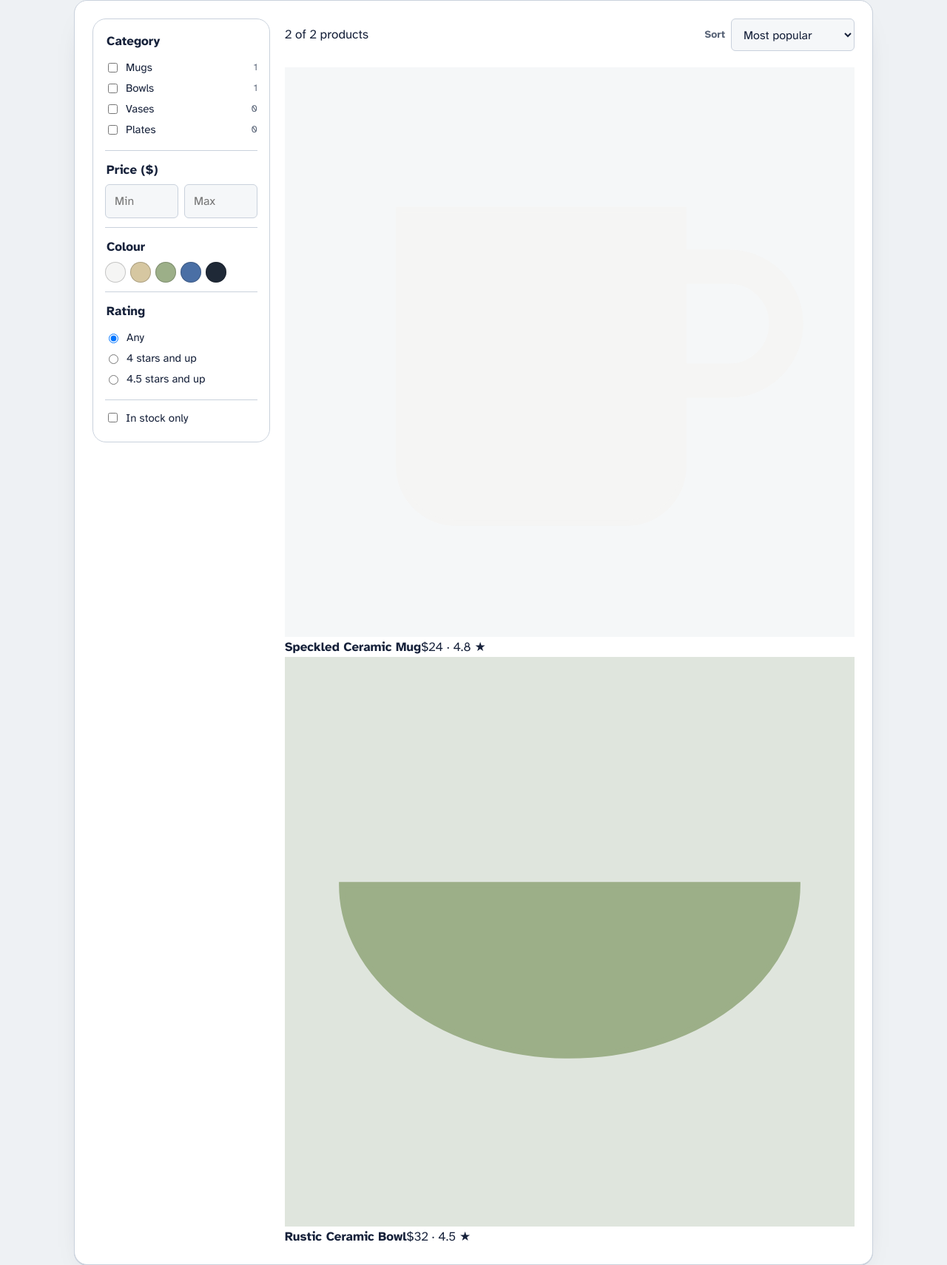
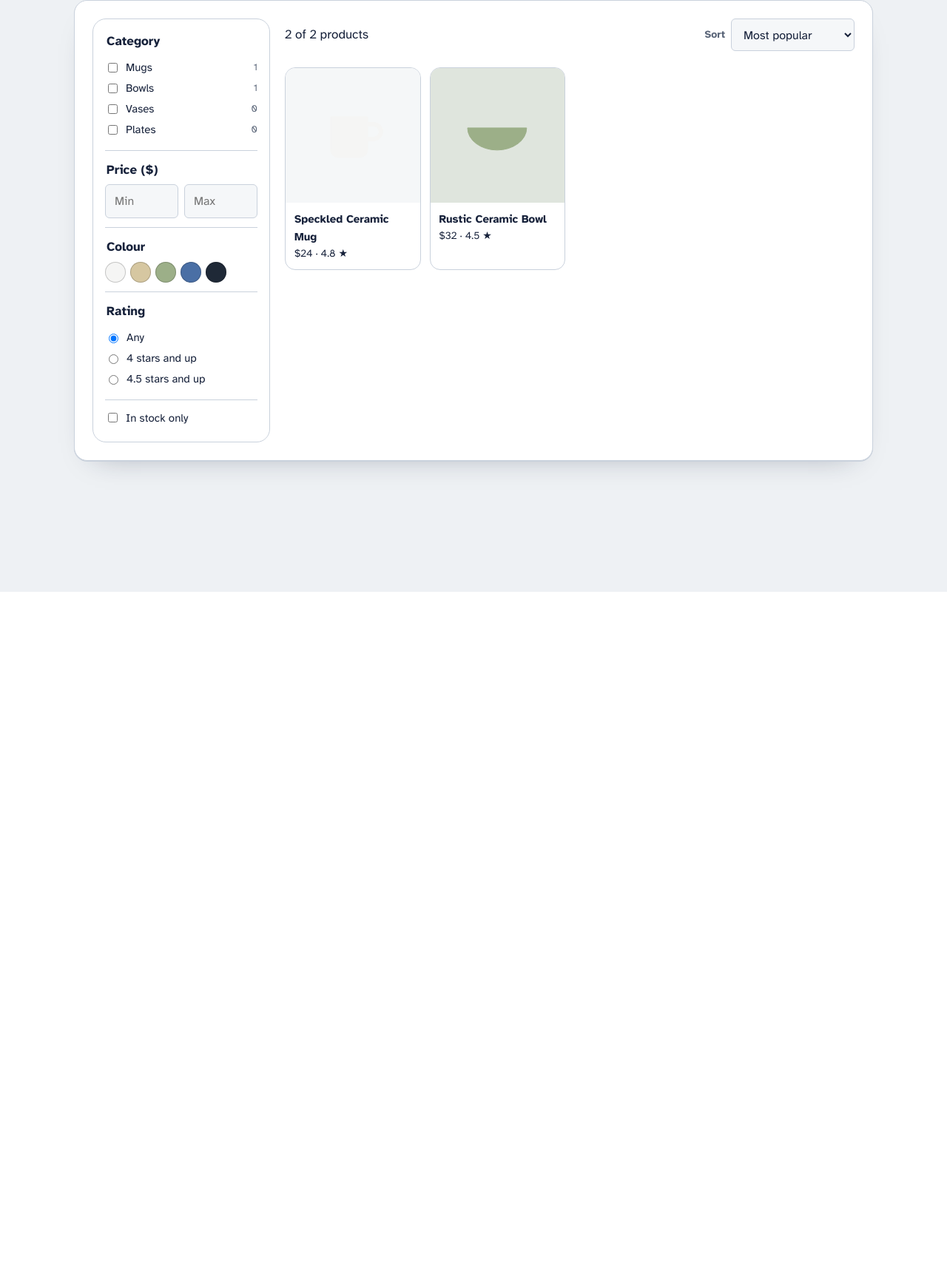
Before and after one commit to DoomIAD/shelter, a Flask app: template templates/filtering_example.html in a window 1280 px wide. Shown: the whole page at 74% size. After the commit the page ends 800 px from the top, so only its background shows below. Run offline with Flask 3, Linux system fonts and the light colour scheme; the template is opened without the code that fills it, so the values that code supplies are empty.

Commit message:
Filter example

```diff
--- a/templates/filtering_example.html
+++ b/templates/filtering_example.html
@@ -28,133 +29,44 @@ Create
         --ink: #16213a;
         --muted: #5b6679;
         --line: #c9d1dc;
-        --ok: #0f7b4f;
-        --err: #b42318;
-        --warn: #a15c00;
-        --accent-ink: #fff;
+        --accent: #0369a1;
         --r-lg: 18px;
-        --r-md: 10px;
         --r-sm: 6px;
-        --display: "Bricolage Grotesque", "Segoe UI", system-ui, sans-serif;
         --body: "Atkinson Hyperlegible", "Segoe UI", system-ui, sans-serif;
-        --code:
-          "JetBrains Mono", ui-monospace, "Cascadia Code", Consolas, monospace;
         color-scheme: light dark;
-        box-sizing: border-box;
         padding-top: env(safe-area-inset-top, 0px);
         padding-bottom: env(safe-area-inset-bottom, 0px);
       }
       @media (prefers-color-scheme: dark) {
-        :root:not([data-theme="light"]) {
+        :root {
           --paper: #0e1624;
           --panel: #162033;
           --sunk: #111a2a;
           --ink: #e6ebf2;
           --muted: #98a4b7;
           --line: #2b3852;
-          --ok: #3dd68c;
-          --err: #ff7a6e;
-          --warn: #f2b84b;
         }
-      }
-      :root[data-theme="dark"] {
-        --paper: #0e1624;
-        --panel: #162033;
-        --sunk: #111a2a;
-        --ink: #e6ebf2;
-        --muted: #98a4b7;
-        --line: #2b3852;
-        --ok: #3dd68c;
-        --err: #ff7a6e;
-        --warn: #f2b84b;
       }
       *,
       *::before,
       *::after {
-        box-sizing: inherit;
-      }
-      [hidden] {
-        display: none !important;
-      }
-      html {
-        scroll-padding-top: env(safe-area-inset-top, 0px);
+        box-sizing: border-box;
       }
       body {
         margin: 0;
         background: var(--paper);
         color: var(--ink);
         font: 17px/1.6 var(--body);
-        -webkit-font-smoothing: antialiased;
       }
-      img,
-      svg,
-      canvas,
-      video {
+      svg {
         max-width: 100%;
         display: block;
-      }
-      a {
-        color: var(--accent);
       }
       :focus-visible {
         outline: 3px solid var(--accent);
         outline-offset: 2px;
         border-radius: 4px;
       }
-      .wrap {
-        max-width: 1120px;
-        margin: 0 auto;
-        padding: 0 20px;
-      }
-
-      /* workspace */
-      .workspace {
-        background: var(--panel);
-        border: 1px solid var(--line);
-        border-radius: var(--r-lg);
-        padding: 24px;
-        box-shadow:
-          0 1px 0 var(--line),
-          0 18px 40px -28px color-mix(in srgb, var(--ink) 40%, transparent);
-      }
-
-      label.field {
-        display: flex;
-        flex-direction: column;
-        gap: 6px;
-        font-size: 14px;
-        color: var(--muted);
-        font-weight: 700;
-      }
-      input[type="text"],
-      input[type="search"],
-      input[type="number"],
-      textarea,
-      select {
-        font: 16px/1.5 var(--body);
-        color: var(--ink);
-        background: var(--sunk);
-        border: 1px solid var(--line);
-        border-radius: var(--r-sm);
-        padding: 10px 12px;
-        width: 100%;
-      }
-      textarea {
-        resize: vertical;
-        min-height: 140px;
-      }
-      select {
-        width: auto;
-        min-height: 42px;
-      }
-      input:focus,
-      textarea:focus,
-      select:focus {
-        outline: 2px solid var(--accent);
-        outline-offset: 0;
-        border-color: var(--accent);
-      }
-
       .sr-only {
         position: absolute;
         width: 1px;
@@ -164,15 +76,19 @@ Create
         white-space: nowrap;
       }
 
-      @media (prefers-reduced-motion: reduce) {
-        * {
-          animation: none !important;
-          transition: none !important;
+      .wrap {
+        max-width: 1120px;
+        margin: 0 auto;
+        padding: 0 20px;
       }
-      }
-
-      :root {
-        --accent: #0369a1;
+      .workspace {
+        background: var(--panel);
+        border: 1px solid var(--line);
+        border-radius: var(--r-lg);
+        padding: 24px;
+        box-shadow:
+          0 1px 0 var(--line),
+          0 18px 40px -28px color-mix(in srgb, var(--ink) 40%, transparent);
       }
       .fg2 {
         display: grid;
@@ -265,11 +204,44 @@ Create
         margin-bottom: 12px;
       }
       .none2 {
-        grid-column: 1/-1;
+        grid-column: 1 / -1;
         text-align: center;
         padding: 40px;
         color: var(--muted);
       }
+      .pg3 {
+        display: grid;
+        grid-template-columns: repeat(auto-fill, minmax(170px, 1fr));
+        gap: 12px;
+      }
+      .pd {
+        background: var(--panel);
+        border: 1px solid var(--line);
+        border-radius: 14px;
+        overflow: hidden;
+      }
+      .pd .sw3 {
+        aspect-ratio: 1;
+        display: grid;
+        place-items: center;
+      }
+      .pd .sw3 svg {
+        width: 55%;
+      }
+      .pd div.t {
+        padding: 10px 12px;
+        font-size: 14px;
+      }
+      .pd b {
+        display: block;
+        font-size: 15px;
+      }
+      .pd .st {
+        color: var(--err);
+        font-size: 12px;
+        font-weight: 700;
+      }
+
       @media (max-width: 760px) {
         .fg2 {
           grid-template-columns: 1fr;
@@ -282,8 +254,7 @@ Create
   </head>
   <body>
     <div class="wrap">
-      <main>
-        <section class="workspace" aria-labelledby="w-title">
+      <main class="workspace">
         <div class="fg2">
           <form class="side" id="flt" aria-label="Filters">
             <fieldset>
@@ -318,69 +276,67 @@ Create
             </fieldset>
             <fieldset>
               <legend>Rating</legend>
-                <label class="c"
-                  ><input type="radio" name="rt" value="0" checked /> Any</label
-                ><label class="c"
-                  ><input type="radio" name="rt" value="4" /> 4 stars and
-                  up</label
-                ><label class="c"
-                  ><input type="radio" name="rt" value="4.5" /> 4.5 stars and
-                  up</label
-                >
+              <label class="c">
+                <input type="radio" name="rt" value="0" checked /> Any
+              </label>
+              <label class="c">
+                <input type="radio" name="rt" value="4" /> 4 stars and up
+              </label>
+              <label class="c">
+                <input type="radio" name="rt" value="4.5" /> 4.5 stars and up
+              </label>
             </fieldset>
-              <label class="c"
-                ><input type="checkbox" id="stk" /> In stock only</label
-              >
+            <label class="c">
+              <input type="checkbox" id="stk" /> In stock only
+            </label>
           </form>
+
           <div>
             <div class="bar3">
-                <span id="cnt" aria-live="polite"></span
-                ><label
-                  class="field"
-                  style="
-                    margin: 0;
-                    flex-direction: row;
-                    align-items: center;
-                    gap: 8px;
-                  "
-                  >Sort
+              <span id="cnt" aria-live="polite"></span>
+              <label class="sort">
+                Sort
                 <select id="sort">
                   <option value="pop">Most popular</option>
                   <option value="lo">Price: low to high</option>
                   <option value="hi">Price: high to low</option>
                   <option value="rt">Best rated</option>
                   <option value="new">Newest</option>
-                  </select></label
-                >
+                </select>
+              </label>
             </div>
             <div class="chips2" id="chips"></div>
             <div class="pg3" id="grid"></div>
           </div>
         </div>
-        </section>
       </main>
     </div>
+
     <script>
-      // Shared helpers (same in every Browser AI Lab project)
       const $ = (s, r = document) => r.querySelector(s);
       const $$ = (s, r = document) => [...r.querySelectorAll(s)];
-    </script>
-    <script>
-      (() => {
-        const CATS = ["Mugs", "Bowls", "Vases", "Plates"],
-          COLS = [
-            ["white", "#F5F5F4"],
-            ["sand", "#D6C7A1"],
-            ["sage", "#9CAF88"],
-            ["blue", "#4A6FA5"],
-            ["black", "#1F2937"],
-          ];
-        const shape = {
+
+      const CATS = ["Mugs", "Bowls", "Vases", "Plates"];
+      const COLS = {
+        white: "#F5F5F4",
+        sand: "#D6C7A1",
+        sage: "#9CAF88",
+        blue: "#4A6FA5",
+        black: "#1F2937",
+      };
+      const SHAPES = {
         Mugs: '<path d="M20 25h50v45a10 10 0 0 1-10 10H30a10 10 0 0 1-10-10z"/><path d="M70 35h8a10 10 0 0 1 0 20h-8" fill="none" stroke-width="6"/>',
         Bowls: '<path d="M10 40h80a40 30 0 0 1-80 0z"/>',
         Vases:
           '<path d="M40 10h20v12c14 8 18 22 18 38a28 28 0 0 1-56 0c0-16 4-30 18-38z"/>',
         Plates: '<ellipse cx="50" cy="50" rx="44" ry="18"/>',
+      };
+      const SORTS = {
+        pop: (a, b) => b.pop - a.pop,
+        lo: (a, b) => a.price - b.price,
+        hi: (a, b) => b.price - a.price,
+        rt: (a, b) => b.rating - a.rating,
+        new: (a, b) => b.added - a.added,
       };
 
       const P = [
@@ -407,24 +362,29 @@ Create
           pop: 380,
           added: 2,
         },
-
         // Insert additional products here
       ];
+
+      let chips = []; // [label, input element] for each active filter
 
       $("#cats").innerHTML = CATS.map(
         (c) =>
           `<label class="c"><input type="checkbox" name="cat" value="${c}"> ${c}<span class="n">${P.filter((p) => p.cat === c).length}</span></label>`,
       ).join("");
-        $("#cols").innerHTML = COLS.map(
+      $("#cols").innerHTML = Object.entries(COLS)
+        .map(
           ([n, h]) =>
-            `<label title="${n}"><input type="checkbox" name="col" value="${n}" aria-label="${n}"><span style="background:${h}"></span></label>`,
-        ).join("");
+            `<label title="${n}"><input type="checkbox" name="color" value="${n}" aria-label="${n}"><span style="background:${h}"></span></label>`,
+        )
+        .join("");
+
+      // Restore filters from the URL
       function read() {
         const q = new URLSearchParams(location.search);
         $$("[name=cat]").forEach(
           (i) => (i.checked = q.getAll("cat").includes(i.value)),
         );
-          $$("[name=col]").forEach(
+        $$("[name=color]").forEach(
           (i) => (i.checked = q.getAll("color").includes(i.value)),
         );
         $("#mn").value = q.get("min") || "";
@@ -434,10 +394,12 @@ Create
         $("#stk").checked = q.has("instock");
         $("#sort").value = q.get("sort") || "pop";
       }
+
+      // Read the current filters from the form
       function state() {
         return {
           cats: $$("[name=cat]:checked").map((i) => i.value),
-            cols: $$("[name=col]:checked").map((i) => i.value),
+          colors: $$("[name=color]:checked").map((i) => i.value),
           min: +$("#mn").value || 0,
           max: +$("#mx").value || Infinity,
           rt: +$("[name=rt]:checked").value,
@@ -445,10 +407,12 @@ Create
           sort: $("#sort").value,
         };
       }
+
+      // Save filters to the URL
       function write(s) {
         const q = new URLSearchParams();
         s.cats.forEach((c) => q.append("cat", c));
-          s.cols.forEach((c) => q.append("color", c));
+        s.colors.forEach((c) => q.append("color", c));
         if (s.min) q.set("min", s.min);
         if (s.max !== Infinity) q.set("max", s.max);
         if (s.rt) q.set("rating", s.rt);
@@ -460,79 +424,70 @@ Create
           q.toString() ? "?" + q : location.pathname,
         );
       }
+
       function run() {
         const s = state();
         write(s);
-          let list = P.filter(
+
+        const list = P.filter(
           (p) =>
             (!s.cats.length || s.cats.includes(p.cat)) &&
-              (!s.cols.length || s.cols.includes(p.col)) &&
+            (!s.colors.length || s.colors.includes(p.col)) &&
             p.price >= s.min &&
             p.price <= s.max &&
             p.rating >= s.rt &&
             (!s.stk || p.stock),
-          );
-          const by = {
-            pop: (a, b) => b.pop - a.pop,
-            lo: (a, b) => a.price - b.price,
-            hi: (a, b) => b.price - a.price,
-            rt: (a, b) => b.rating - a.rating,
-            new: (a, b) => b.added - a.added,
-          };
-          list.sort(by[s.sort]);
+        ).sort(SORTS[s.sort]);
+
         $("#cnt").textContent = `${list.length} of ${P.length} products`;
-          const chips = [
-            ...s.cats.map((c) => ["cat", c, c]),
-            ...s.cols.map((c) => ["col", c, "Colour: " + c]),
-            ...(s.min ? [["min", "", "From $" + s.min]] : []),
-            ...(s.max !== Infinity ? [["max", "", "Up to $" + s.max]] : []),
-            ...(s.rt ? [["rt", "", s.rt + " stars and up"]] : []),
-            ...(s.stk ? [["stk", "", "In stock"]] : []),
-          ];
+
+        chips = [
+          ...$$("[name=cat]:checked").map((i) => [i.value, i]),
+          ...$$("[name=color]:checked").map((i) => ["Colour: " + i.value, i]),
+          s.min && ["From $" + s.min, $("#mn")],
+          s.max !== Infinity && ["Up to $" + s.max, $("#mx")],
+          s.rt && [s.rt + " stars and up", $("[name=rt]")], // "Any" radio
+          s.stk && ["In stock", $("#stk")],
+        ].filter(Boolean);
+
         $("#chips").innerHTML =
           chips
             .map(
-                (c) =>
-                  `<button type="button" data-k="${c[0]}" data-v="${c[1]}" aria-label="Remove filter ${c[2]}">${c[2]} ✕</button>`,
+              ([label], i) =>
+                `<button type="button" data-i="${i}" aria-label="Remove filter ${label}">${label} ✕</button>`,
             )
             .join("") +
           (chips.length
-              ? '<button type="button" data-k="all">Clear all</button>'
+            ? '<button type="button" data-all>Clear all</button>'
             : "");
+
         $("#grid").innerHTML = list.length
           ? list
               .map((p) => {
-                  const h = COLS.find((c) => c[0] === p.col)[1];
-                  return `<article class="pd"><div class="sw3" style="background:color-mix(in srgb,${h} 25%,var(--sunk))"><svg viewBox="0 0 100 100" aria-hidden="true" fill="${h}" stroke="${h}">${shape[p.cat]}</svg></div><div class="t"><b>${p.name}</b>$${p.price} · ${p.rating} ★${p.stock ? "" : '<div class="st">Sold out</div>'}</div></article>`;
+                const h = COLS[p.col];
+                return `<article class="pd"><div class="sw3" style="background:color-mix(in srgb,${h} 25%,var(--sunk))"><svg viewBox="0 0 100 100" aria-hidden="true" fill="${h}" stroke="${h}">${SHAPES[p.cat]}</svg></div><div class="t"><b>${p.name}</b>$${p.price} · ${p.rating} ★${p.stock ? "" : '<div class="st">Sold out</div>'}</div></article>`;
               })
               .join("")
           : '<p class="none2">No products match. Try removing a filter.</p>';
       }
+
       $("#flt").addEventListener("input", run);
-        $("#sort").onchange = run;
-        $("#chips").onclick = (e) => {
+      $("#sort").addEventListener("change", run);
+      $("#chips").addEventListener("click", (e) => {
         const b = e.target.closest("button");
         if (!b) return;
-          const { k, v } = b.dataset;
-          if (k === "all") {
+        if ("all" in b.dataset) {
           $("#flt").reset();
-            $("[name=rt][value='0']").checked = true;
+        } else {
+          const el = chips[b.dataset.i][1];
+          if (el.type === "number") el.value = "";
+          else el.checked = el.defaultChecked;
         }
-          if (k === "cat" || k === "col")
-            $(`[name=${k}][value="${v}"]`).checked = false;
-          if (k === "min") $("#mn").value = "";
-          if (k === "max") $("#mx").value = "";
-          if (k === "rt") $("[name=rt][value='0']").checked = true;
-          if (k === "stk") $("#stk").checked = false;
         run();
-        };
-        addEventListener("popstate", () => {
+      });
+
       read();
       run();
-        });
-        read();
-        run();
-      })();
     </script>
   </body>
 </html>
```
Also changed, not shown: other parts of templates/filtering_example.html (+30 -20 lines). Lines whose indentation alone changed are shown as unchanged.
